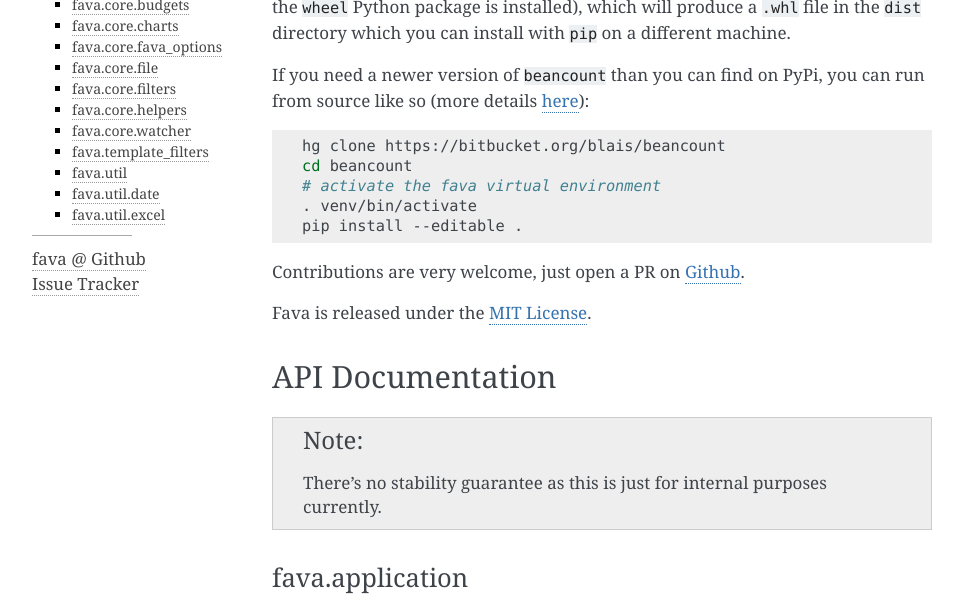
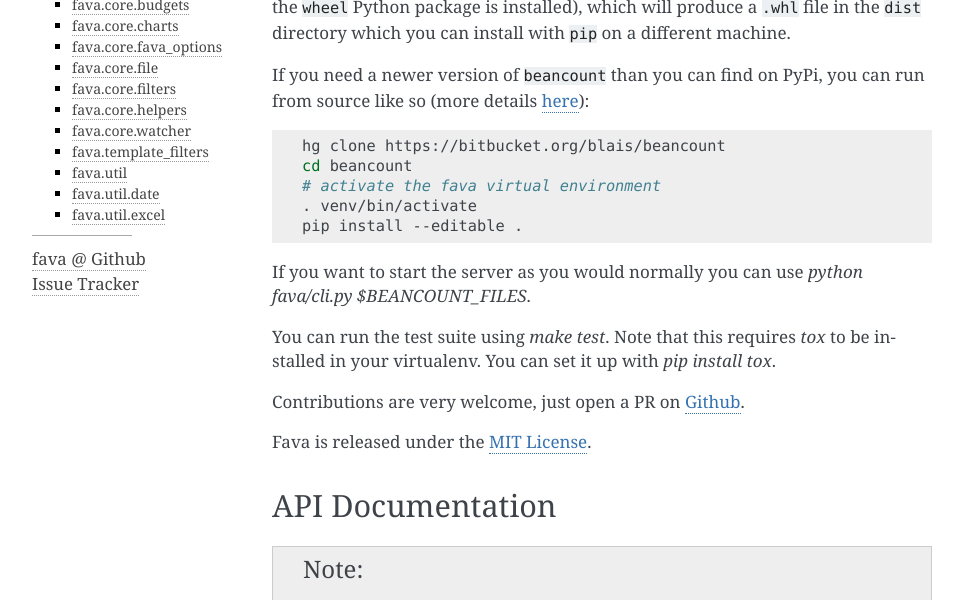
Before and after one commit to beancount/fava, a Sphinx documentation site: the page built from docs/development.rst, in a window 1280 px wide and 900 px high, scrolled down 553 px, cut to the strip 0-600 px from the top of the window. Shown: the whole strip, without its empty margins (148-1111 px from the left). Built offline with Sphinx 7.4.7, drawn with Linux system fonts in a browser that asks for light colours.

Commit message:
Documented how to start dev server and tests

```diff
--- a/docs/development.rst
+++ b/docs/development.rst
@@ -38,6 +38,12 @@ run from source like so (more details `here <http://furius.ca/beancount/doc/inst
     # activate the fava virtual environment
     . venv/bin/activate
     pip install --editable .
+
+If you want to start the server as you would normally you can use `python fava/cli.py $BEANCOUNT_FILES`.
+
+You can run the test suite using `make test`.
+Note that this requires `tox` to be installed in your virtualenv. You can set it up with `pip install tox`.
+
 
 Contributions are very welcome, just open a PR on `Github
 <https://github.com/beancount/fava/pulls>`__.
```
